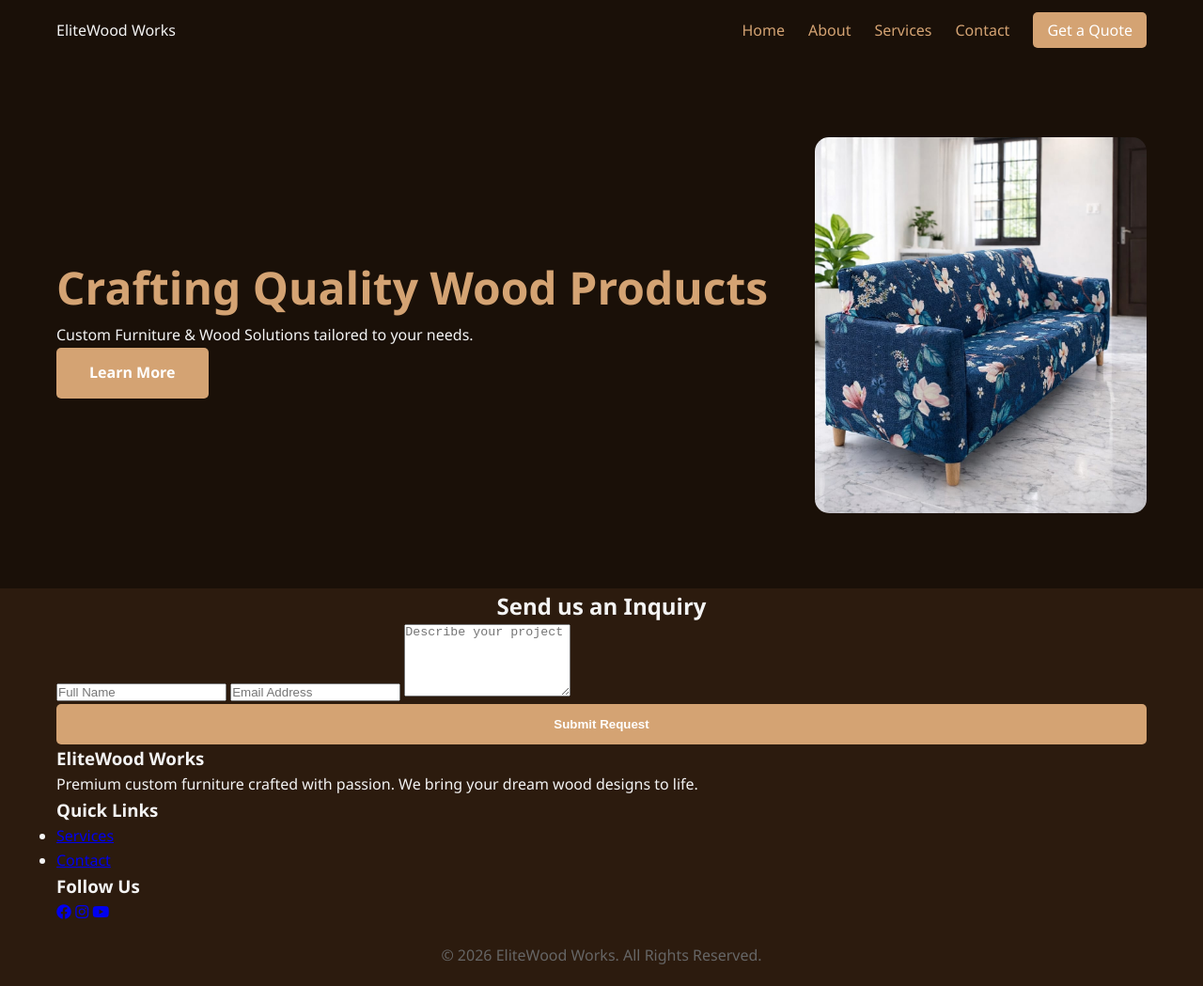
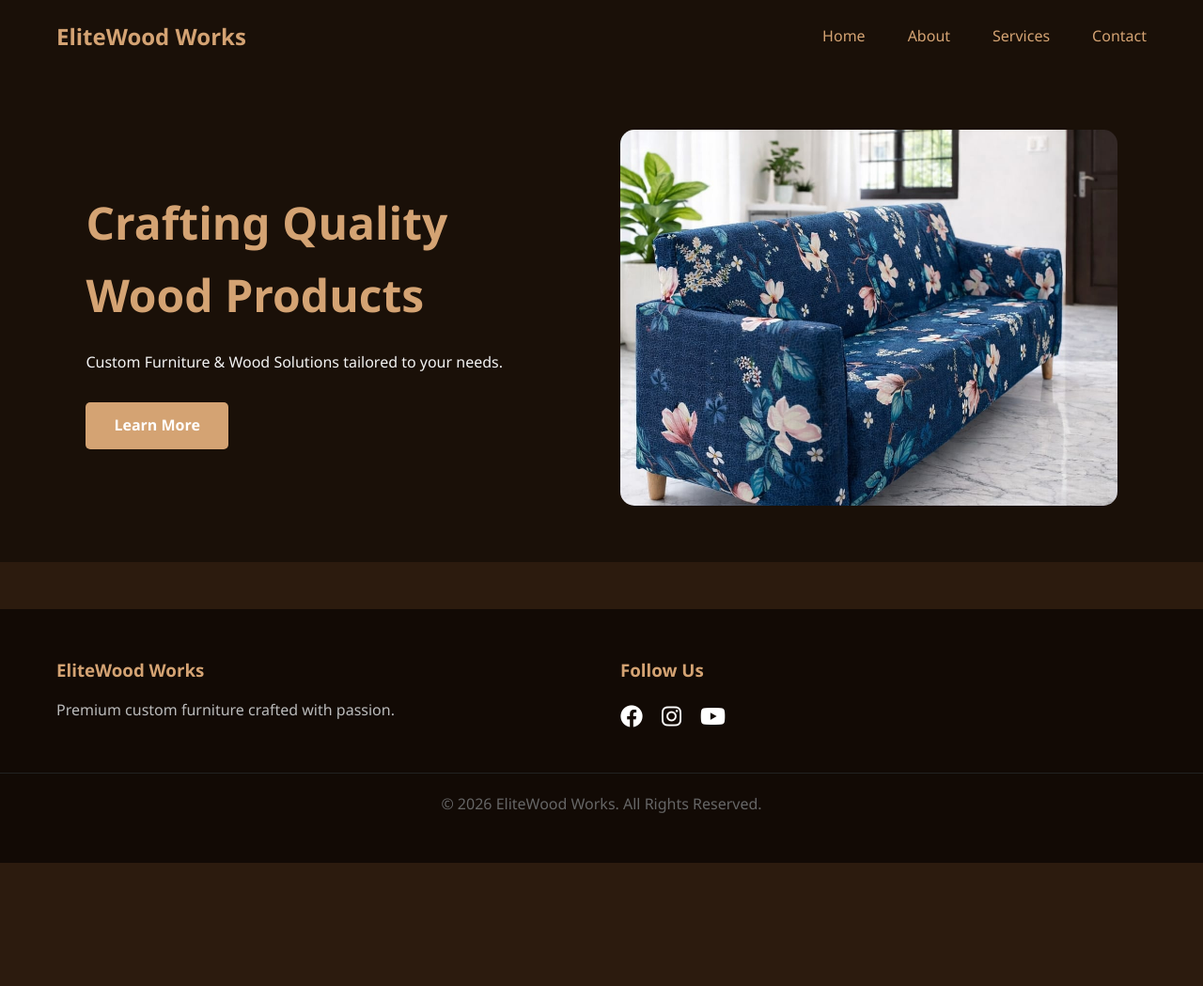
Before and after one commit to anuragmukherjee1993/elitewood-works, a website: page index.html in a window 1280 px wide. Shown: the whole page at 94% size. After the commit the page ends 918 px from the top, so only its background shows below. Drawn offline with Linux system fonts and the light colour scheme; files whose address does not match are found by name.

Commit message:
Update index.html

```diff
--- a/index.html
+++ b/index.html
@@ -10,92 +10,74 @@
 </head>
 
 <body>
-    <header>
-        <div class="container nav-container">
-            <div class="logo">EliteWood <span>Works</span></div>
+    <header style="background: #1a1008; padding: 20px 0;">
+        <div class="container" style="display: flex; justify-content: space-between; align-items: center;">
+            <div class="logo" style="font-size: 24px; font-weight: bold; color: #d4a373;">EliteWood <span>Works</span>
+            </div>
             <nav>
-                <ul>
-                    <li><a href="index.html">Home</a></li>
-                    <li><a href="about.html">About</a></li>
-                    <li><a href="services.html">Services</a></li>
-                    <li><a href="contact.html">Contact</a></li>
-                    <li><a href="quote.html" class="quote-btn">Get a Quote</a></li>
+                <ul style="display: flex; list-style: none; gap: 20px;">
+                    <li><a href="index.html" style="color: #d4a373; text-decoration: none;">Home</a></li>
+                    <li><a href="about.html" style="color: #d4a373; text-decoration: none;">About</a></li>
+                    <li><a href="services.html" style="color: #d4a373; text-decoration: none;">Services</a></li>
+                    <li><a href="contact.html" style="color: #d4a373; text-decoration: none;">Contact</a></li>
                 </ul>
             </nav>
         </div>
     </header>
 
-    <section class="hero">
-        <div class="container hero-container">
-            <div class="hero-text">
-                <h1>Crafting Quality Wood Products</h1>
-                <p>Custom Furniture & Wood Solutions tailored to your needs.</p>
-                <a href="#contact-us" class="btn-main">Learn More</a>
+    <section class="hero" style="padding: 60px 0; display: flex; align-items: center;">
+        <div class="container" style="display: flex; flex-wrap: wrap; gap: 40px; align-items: center;">
+            <div style="flex: 1; min-width: 300px;">
+                <h1 style="font-size: 3rem; color: #d4a373; margin-bottom: 20px;">Crafting Quality Wood Products</h1>
+                <p style="margin-bottom: 30px;">Custom Furniture & Wood Solutions tailored to your needs.</p>
+                <a href="#contact-us" class="btn-main"
+                    style="background: #d4a373; color: #fff; padding: 12px 30px; text-decoration: none; border-radius: 5px;">Learn
+                    More</a>
             </div>
-            <div class="hero-slider">
-                <img id="sliderImage" src="images/dominik-scythe-v8vz-Roj8zo-unsplash.jpg" alt="Furniture Slider">
+            <div class="hero-slider"
+                style="flex: 1; min-width: 300px; height: 400px; border-radius: 15px; overflow: hidden;">
+                <img id="sliderImage" src="images/dominik-scythe-v8vz-Roj8zo-unsplash.jpg" alt="Furniture Slider"
+                    style="width: 100%; height: 100%; object-fit: cover; transition: opacity 0.8s;">
             </div>
         </div>
     </section>
 
-    <section id="contact-us" class="contact-form-section">
-        <div class="container">
-            <h2 class="section-title" style="text-align: center;">Send us an Inquiry</h2>
-            <div class="contact-form-container">
-                <form id="contactForm">
-                    <input type="text" id="name" placeholder="Full Name" required>
-                    <input type="email" id="email" placeholder="Email Address" required>
-                    <textarea id="message" placeholder="Describe your project" rows="5" required></textarea>
-                    <button type="submit" class="btn-main" style="width: 100%;">Submit Request</button>
-                </form>
-                <p id="responseMessage"></p>
+    <footer style="background: #120a05; padding: 50px 0; color: #fff; margin-top: 50px;">
+        <div class="container"
+            style="display: grid; grid-template-columns: repeat(auto-fit, minmax(200px, 1fr)); gap: 40px;">
+            <div>
+                <h3 style="color: #d4a373; margin-bottom: 15px;">EliteWood Works</h3>
+                <p style="color: #bbb;">Premium custom furniture crafted with passion.</p>
             </div>
-        </div>
-    </section>
-
-    <footer>
-        <div class="container footer-grid">
-            <div class="footer-col">
-                <h3>EliteWood Works</h3>
-                <p>Premium custom furniture crafted with passion. We bring your dream wood designs to life.</p>
-            </div>
-            <div class="footer-col">
-                <h3>Quick Links</h3>
-                <ul>
-                    <li><a href="services.html">Services</a></li>
-                    <li><a href="contact.html">Contact</a></li>
-                </ul>
-            </div>
-            <div class="footer-col">
-                <h3>Follow Us</h3>
-                <div class="social-links">
-                    <a href="https://facebook.com" target="_blank"><i class="fab fa-facebook"></i></a>
-                    <a href="https://instagram.com" target="_blank"><i class="fab fa-instagram"></i></a>
-                    <a href="https://youtube.com" target="_blank"><i class="fab fa-youtube"></i></a>
+            <div>
+                <h3 style="color: #d4a373; margin-bottom: 15px;">Follow Us</h3>
+                <div style="display: flex; gap: 20px; font-size: 24px;">
+                    <a href="#" style="color: #fff;"><i class="fab fa-facebook"></i></a>
+                    <a href="#" style="color: #fff;"><i class="fab fa-instagram"></i></a>
+                    <a href="#" style="color: #fff;"><i class="fab fa-youtube"></i></a>
                 </div>
             </div>
         </div>
-        <p class="copyright">© 2026 EliteWood Works. All Rights Reserved.</p>
+        <p style="text-align: center; margin-top: 40px; color: #666; border-top: 1px solid #222; padding-top: 20px;">©
+            2026 EliteWood Works. All Rights Reserved.</p>
     </footer>
 
     <script>
+        // Slider Images - Exact Paths
         const images = [
             "images/dominik-scythe-v8vz-Roj8zo-unsplash.jpg",
             "images/WhatsApp Image 2026-01-04 at 7.14.53 PM.jpeg",
             "images/WhatsApp Image 2026-01-04 at 7.14.54 PM (1).jpeg"
         ];
-        let currentIndex = 0;
-        const sliderImg = document.getElementById('sliderImage');
-        if (sliderImg) {
-            setInterval(() => {
-                currentIndex = (currentIndex + 1) % images.length;
-                sliderImg.style.opacity = 0;
-                setTimeout(() => {
-                    sliderImg.src = images[currentIndex];
-                    sliderImg.style.opacity = 1;
-                }, 400);
-            }, 3000);
-        }
+        let i = 0;
+        setInterval(() => {
+            const img = document.getElementById('sliderImage');
+            if (img) {
+                i = (i + 1) % images.length;
+                img.style.opacity = 0;
+                setTimeout(() => { img.src = images[i]; img.style.opacity = 1; }, 500);
+            }
+        }, 3000);
     </script>
 </body>
 
```
